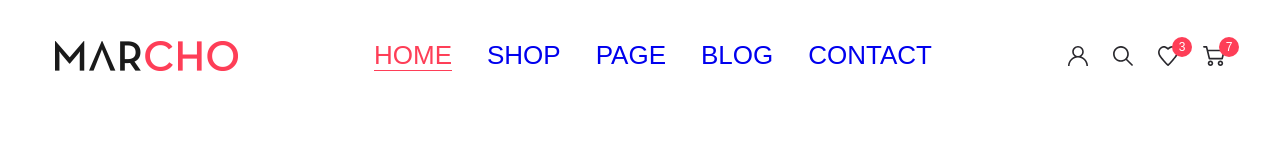
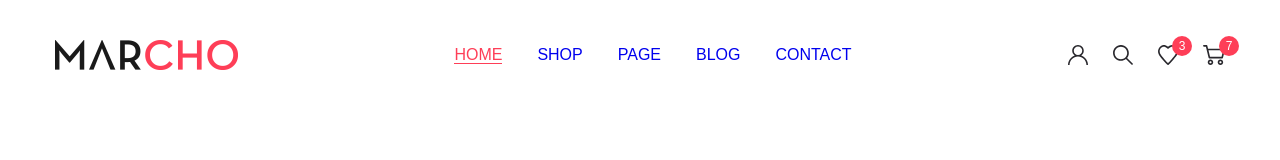
Before and after one commit to Jeka2903/Marcho.prj, a website: page app/index.html in a window 1280 px wide. Drawn offline with nearby package versions, Linux system fonts and the light colour scheme; files that its build step writes are made by us from their sources.

Commit message:
fixed menu font-size

```diff
--- a/app/scss/_global.scss
+++ b/app/scss/_global.scss
@@ -1,6 +1,6 @@
 body{
     font-size: 16px;
-    font-size: 26px;
+    line-height: 26px;
     color: $default;
     @extend %quicksand-500;
 }
```
